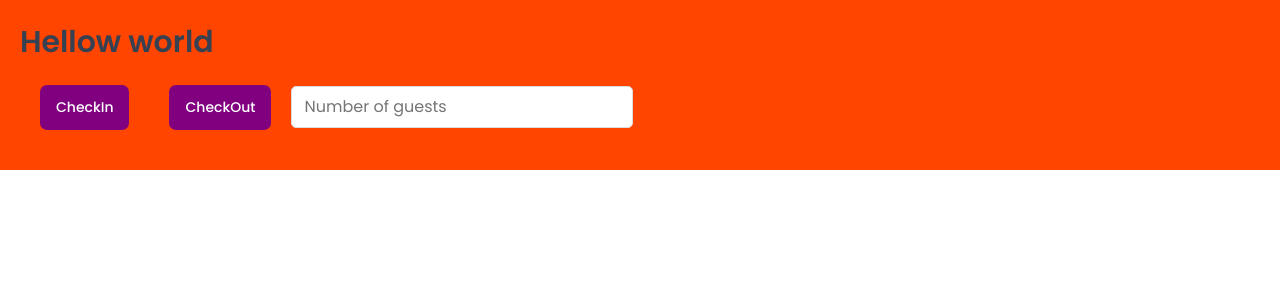
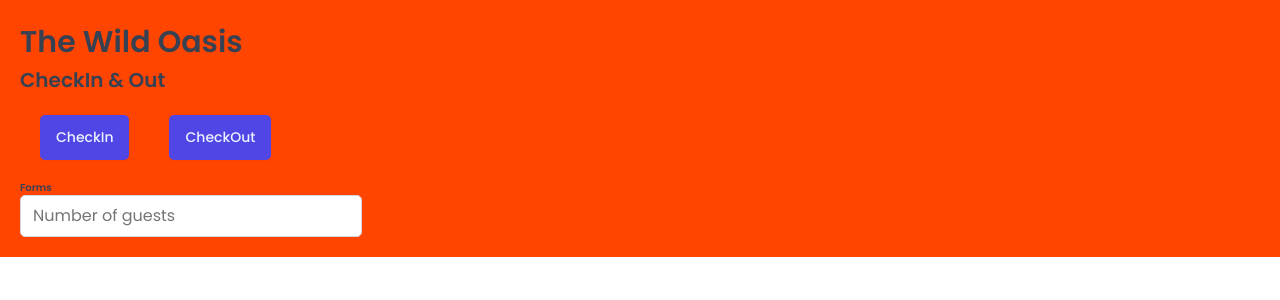
Before and after one commit to Ambrish5211/the-wild-oasis, a React (Vite) app: page / in a window 1280 px wide. Shown: the top 300 px of the page. Built offline with nearby package versions, Linux system fonts and the light colour scheme; a web font is replaced by a local one.

Commit message:
Global styles using styled component

```diff
--- a/src/App.jsx
+++ b/src/App.jsx
@@ -1,28 +1,8 @@
 import styled from "styled-components";
 import GlobalStyle from "./styles/GlobalStyles";
-
-const H1 = styled.h1`
-  font-size: 30px;
-  font-weight: 600;
-`;
-
-const Button = styled.button`
-  font-size: 1.4rem;
-  padding: 1.2rem 1.6rem;
-  font-weight: 500;
-  border: none;
-  border-radius: 7px;
-  background-color: purple;
-  color: white;
-  cursor: pointer;
-  margin: 20px;
-`;
-
-const Input = styled.input`
-  border: 1px solid #ddd;
-  border-radius: 5px;
-  padding: 0.8rem 1.2rem;
-`;
+import Button from "./ui/Button";
+import Input from "./ui/Input";
+import Heading from "./ui/Heading";
 
 const StyledApp = styled.div`
   background-color: orangered;
@@ -34,9 +14,11 @@
     <>
       <GlobalStyle />
       <StyledApp>
-        <H1>Hellow world</H1>
+        <Heading as="h1">The Wild Oasis</Heading>
+        <Heading as="h2">CheckIn & Out</Heading>
         <Button onClick={() => alert("Check In")}>CheckIn</Button>
         <Button onClick={() => alert("CheckOut")}>CheckOut</Button>
+        <Heading as="h3">Forms</Heading>
         <Input type="number" placeholder="Number of guests"></Input>
       </StyledApp>
     </>
--- a/src/ui/Button.jsx
+++ b/src/ui/Button.jsx
@@ -47,3 +47,22 @@
     }
   `,
 };
+
+const Button = styled.button`
+  font-size: 1.4rem;
+  padding: 1.2rem 1.6rem;
+  font-weight: 500;
+  border: none;
+  border-radius: var(--border-radius-sm);
+  background-color: var(--color-brand-600);
+  color: var(--color-brand-50);
+  box-shadow: var(--shadow-sm);
+  cursor: pointer;
+  margin: 20px;
+
+  &:hover {
+    background-color: var(--color-brand-700);
+  }
+`;
+
+export default Button;
--- /dev/null
+++ b/src/ui/Heading.jsx
@@ -0,0 +1,26 @@
+import { styled, css } from "styled-components";
+
+const Heading = styled.h1`
+  ${(props) =>
+    props.as == "h1" &&
+    css`
+      font-size: 3rem;
+      font-weight: 600;
+    `}
+
+  ${(props) =>
+    props.as == "h2" &&
+    css`
+      font-size: 2rem;
+      font-weight: 600;
+    `}
+
+    ${(props) =>
+    props.as == "h3" &&
+    css`
+      font-size: 1rem;
+      font-weight: 600;
+    `}
+`;
+
+export default Heading;
--- /dev/null
+++ b/src/ui/Input.jsx
@@ -0,0 +1,10 @@
+import styled from "styled-components";
+
+const Input = styled.input`
+  border: 1px solid var(--color-grey-300);
+  background-color: var(--color-grey-0);
+  border-radius: var(--border-radius-sm);
+  padding: 0.8rem 1.2rem;
+`;
+
+export default Input;
```
